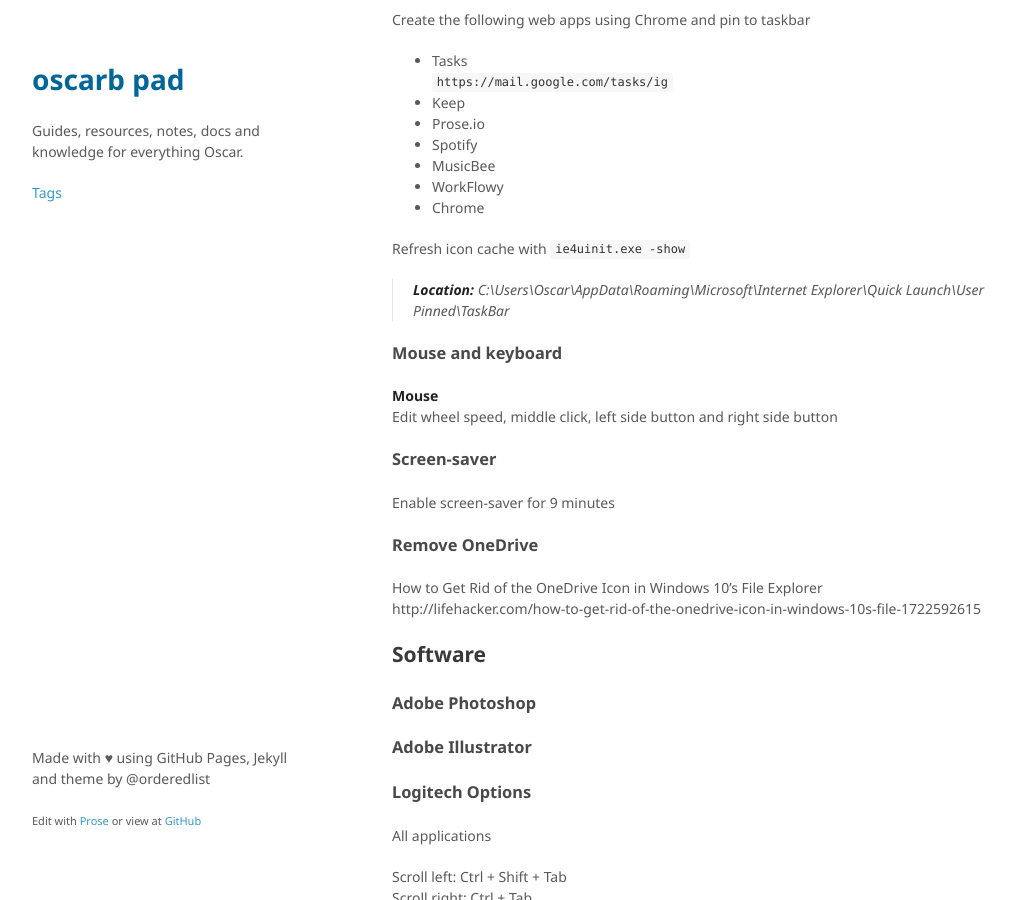
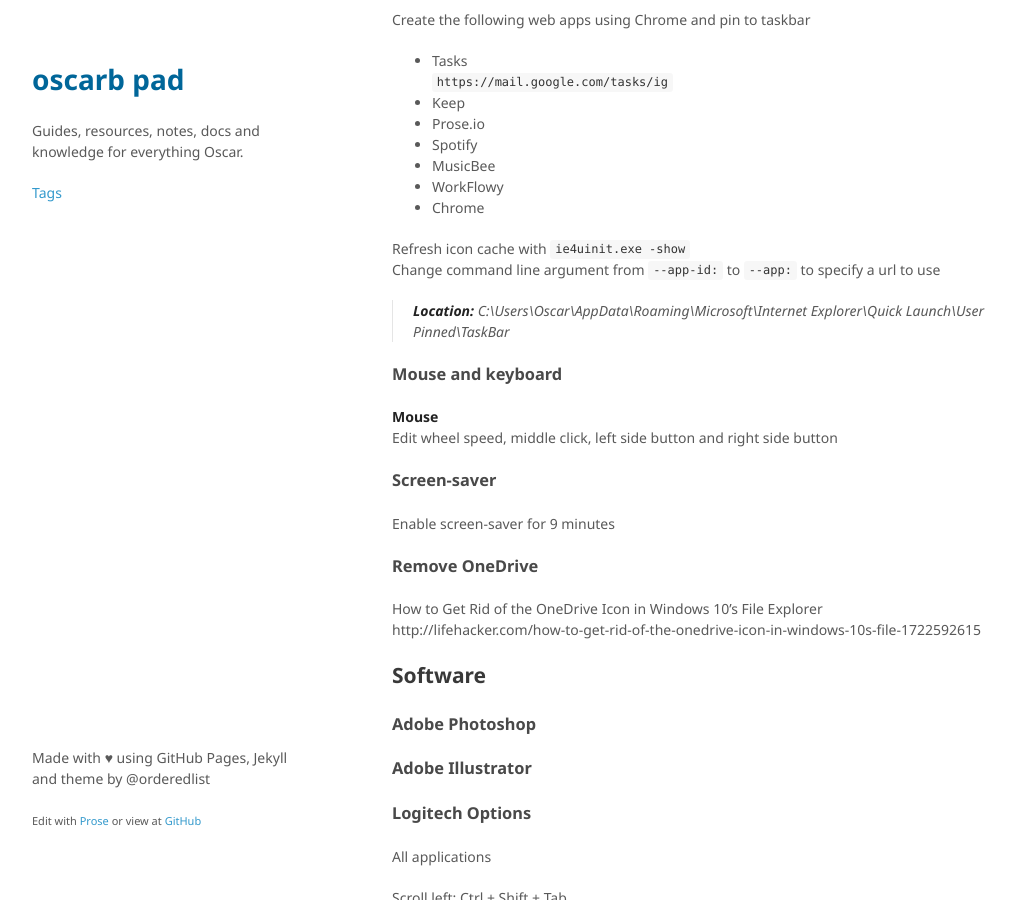
Before and after one commit to oscarb/pad, a Jekyll site: the page built from _docs/windows-10-essentials.md, in a window 1280 px wide and 900 px high, scrolled down 3731 px. Shown: the whole window, without its empty margins (128-1144 px from the left). Built offline with Jekyll 4.4.1, drawn with Linux system fonts in a browser that asks for light colours; some web fonts are replaced.

Commit message:
Updated windows-10-essentials.md

```diff
--- a/_docs/windows-10-essentials.md
+++ b/_docs/windows-10-essentials.md
@@ -130,6 +130,7 @@ Create the following web apps using Chrome and pin to taskbar
  * Chrome
 
 Refresh icon cache with `ie4uinit.exe -show`
+Change command line argument from `--app-id:` to `--app:` to specify a url to use
 
 > **Location:** C:\Users\Oscar\AppData\Roaming\Microsoft\Internet Explorer\Quick Launch\User Pinned\TaskBar
 
```
